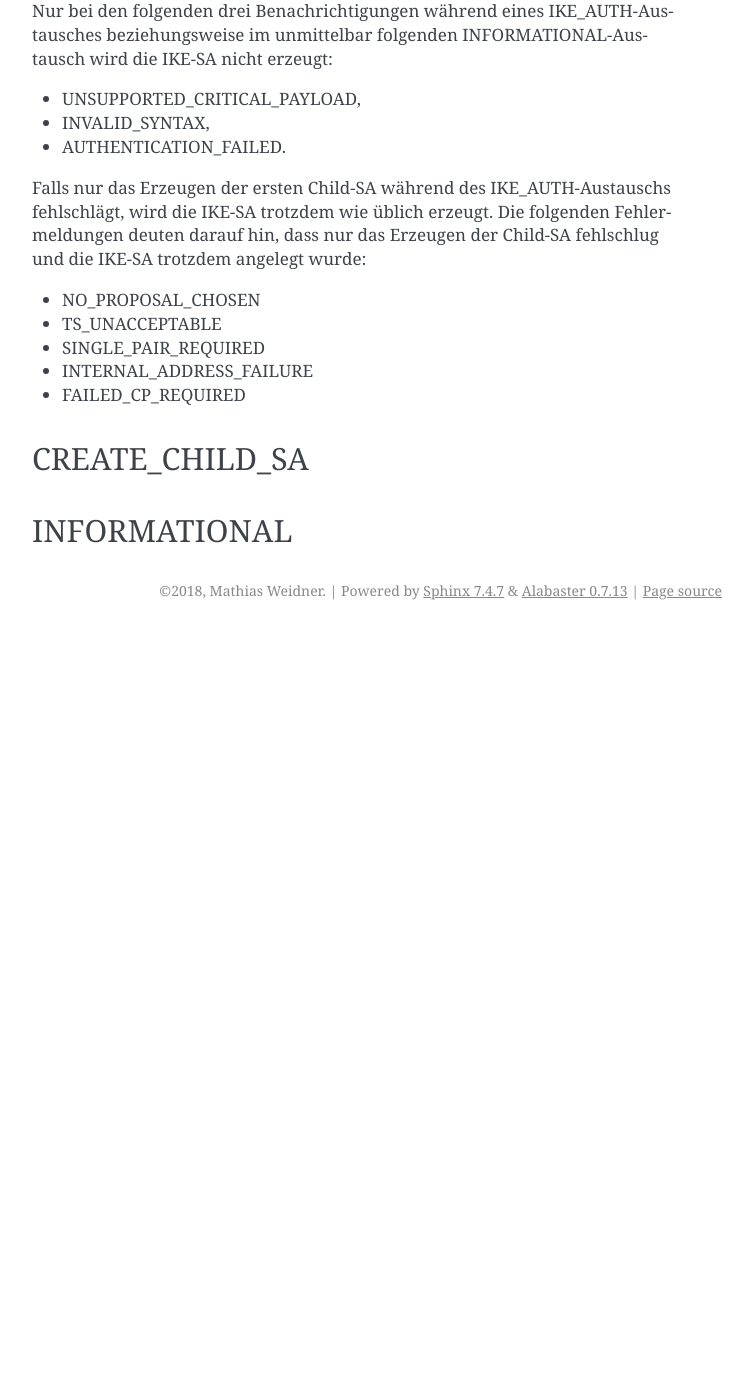
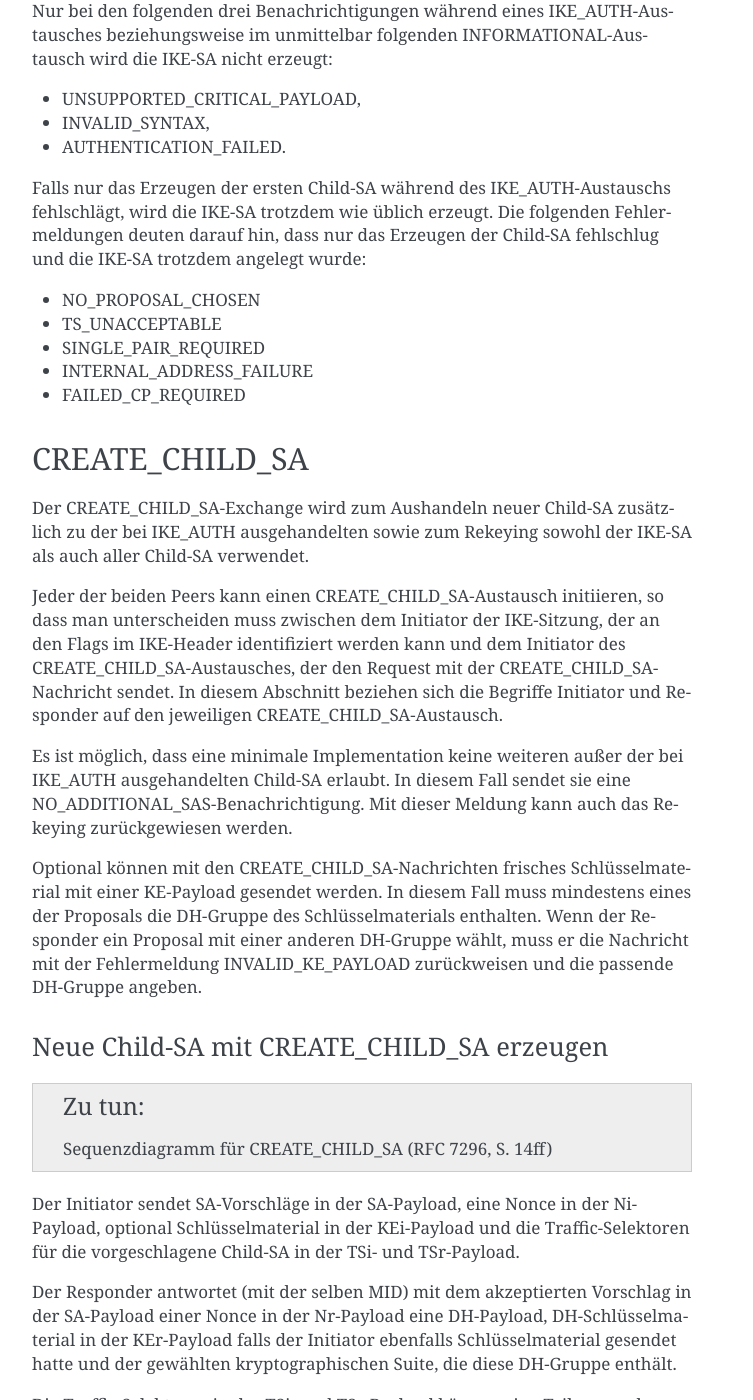
Before and after one commit to matwei-books/Fehlersuche-bei-IPsec-VPN-mit-IKEv2, a Sphinx documentation site: the page built from source/ikev2/nachrichten.rst, in a window 1280 px wide and 1400 px high, scrolled down 6426 px. Shown: the whole window, without its empty margins (388-1141 px from the left). Built offline with Sphinx 7.4.7, drawn with Linux system fonts in a browser that asks for light colours; cross-references to code outside the pages are shown as plain code; before the commit the page ends 7056 px from its top, so only the background shows below that; some of the changed text lies outside the part shown.

Commit message:
CREATE_CHILD_SA angefangen

```diff
--- a/source/ikev2/nachrichten.rst
+++ b/source/ikev2/nachrichten.rst
@@ -307,6 +307,77 @@ fehlschlug und die IKE-SA trotzdem angelegt wurde:
 CREATE_CHILD_SA
 ---------------
 
+Der CREATE_CHILD_SA-Exchange wird zum Aushandeln neuer Child-SA
+zusätzlich zu der bei IKE_AUTH ausgehandelten sowie zum Rekeying sowohl
+der IKE-SA als auch aller Child-SA verwendet.
+
+Jeder der beiden Peers kann einen CREATE_CHILD_SA-Austausch initiieren,
+so dass man unterscheiden muss zwischen dem Initiator der IKE-Sitzung,
+der an den Flags im IKE-Header identifiziert werden kann und dem
+Initiator des CREATE_CHILD_SA-Austausches, der den Request mit der
+CREATE_CHILD_SA-Nachricht sendet. In diesem Abschnitt beziehen sich die
+Begriffe Initiator und Responder auf den jeweiligen
+CREATE_CHILD_SA-Austausch.
+
+.. index:: NO_ADDITIONAL_SAS
+   single: Fehlermeldung; NO_ADDITIONAL_SAS
+
+Es ist möglich, dass eine minimale Implementation keine weiteren außer
+der bei IKE_AUTH ausgehandelten Child-SA erlaubt. In diesem Fall sendet
+sie eine NO_ADDITIONAL_SAS-Benachrichtigung. Mit dieser Meldung kann
+auch das Rekeying zurückgewiesen werden.
+
+.. index:: INVALID_KE_PAYLOAD
+   single: Fehlermeldung; INVALID_KE_PAYLOAD
+
+Optional können mit den CREATE_CHILD_SA-Nachrichten frisches
+Schlüsselmaterial mit einer KE-Payload gesendet werden. In diesem Fall
+muss mindestens eines der Proposals die DH-Gruppe des Schlüsselmaterials
+enthalten. Wenn der Responder ein Proposal mit einer anderen DH-Gruppe
+wählt, muss er die Nachricht mit der Fehlermeldung INVALID_KE_PAYLOAD
+zurückweisen und die passende DH-Gruppe angeben.
+
+Neue Child-SA mit CREATE_CHILD_SA erzeugen
+..........................................
+
+.. todo:: Sequenzdiagramm für CREATE_CHILD_SA (RFC 7296, S. 14ff)
+
+Der Initiator sendet SA-Vorschläge in der SA-Payload, eine Nonce in der
+Ni-Payload, optional Schlüsselmaterial in der KEi-Payload und die
+Traffic-Selektoren für die vorgeschlagene Child-SA in der TSi- und
+TSr-Payload.
+
+Der Responder antwortet (mit der selben MID) mit dem akzeptierten
+Vorschlag in der SA-Payload einer Nonce in der Nr-Payload eine
+DH-Payload, DH-Schlüsselmaterial in der KEr-Payload falls der Initiator
+ebenfalls Schlüsselmaterial gesendet hatte und der gewählten
+kryptographischen Suite, die diese DH-Gruppe enthält.
+
+Die Traffic-Selektoren in der TSi- und TSr-Payload können eine Teilmenge
+der vorgeschlagenen Traffic-Selektoren sein.
+
+.. index:: USE_TRANSPORT_MODE, Transportmode
+
+Um für den Child-SA Transportmode zu vereinbaren, kann der Initiator die
+Benachrichtigung USE_TRANSPORT_MODE in den Request einfügen. Falls der
+Request akzeptiert wird, muss der Responder ebenfalls die Benachrichtigung
+USE_TRANSPORT_MODE in die Antwort einfügen. Falls der Responder diese
+Aufforderung zurückweist, wird der Child-SA im Tunnelmode etabliert. Ist
+das für den Initiator unakzeptabel, muss er den SA löschen.
+
+Ein fehlgeschlagener Versuch, eine Child-SA zu erzeugen sollte nicht zum
+Abbau der IKE-SA führen.
+
+Rekeying von IKE-SA mit CREATE_CHILD_SA
+.......................................
+
+.. todo:: Rekeying von IKE-SA (RFC 7296 S.16)
+
+Rekeying von Child-SA mit CREATE_CHILD_SA
+.........................................
+
+.. todo:: Rekeying von Child-SA (RFC 7296 S.16)
+
 .. index:: ! INFORMATIONAL
    single: Nachrichten; INFORMATIONAL
 
```
Also changed, not shown: source/anhang/glossar.rst (+12 -0 lines).
